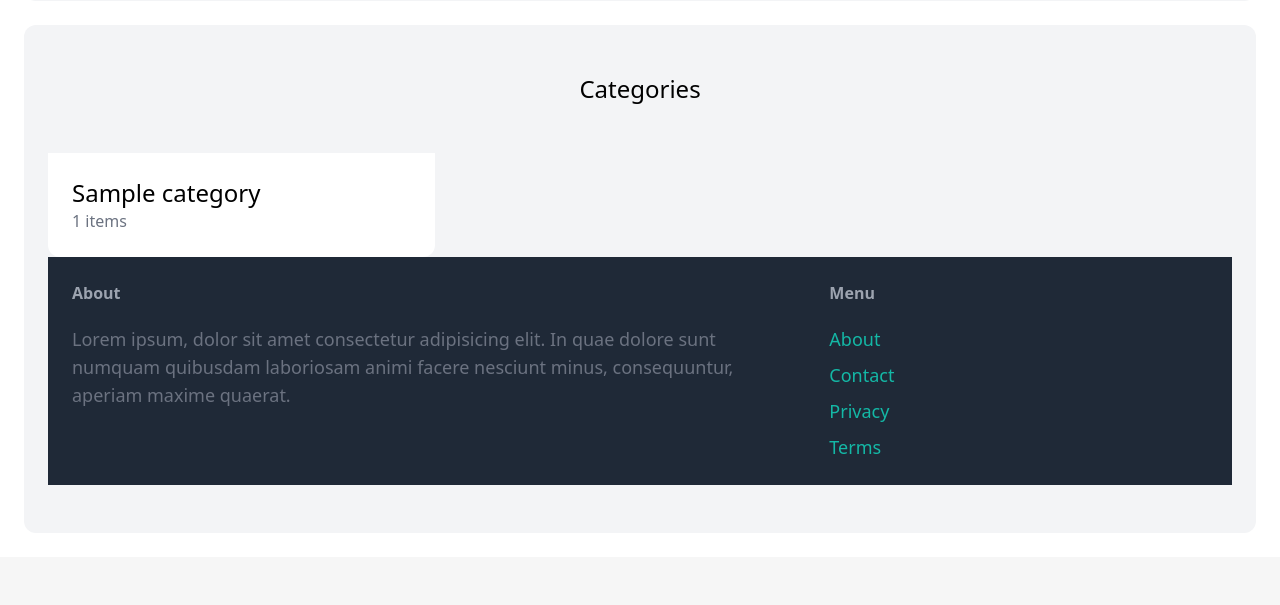
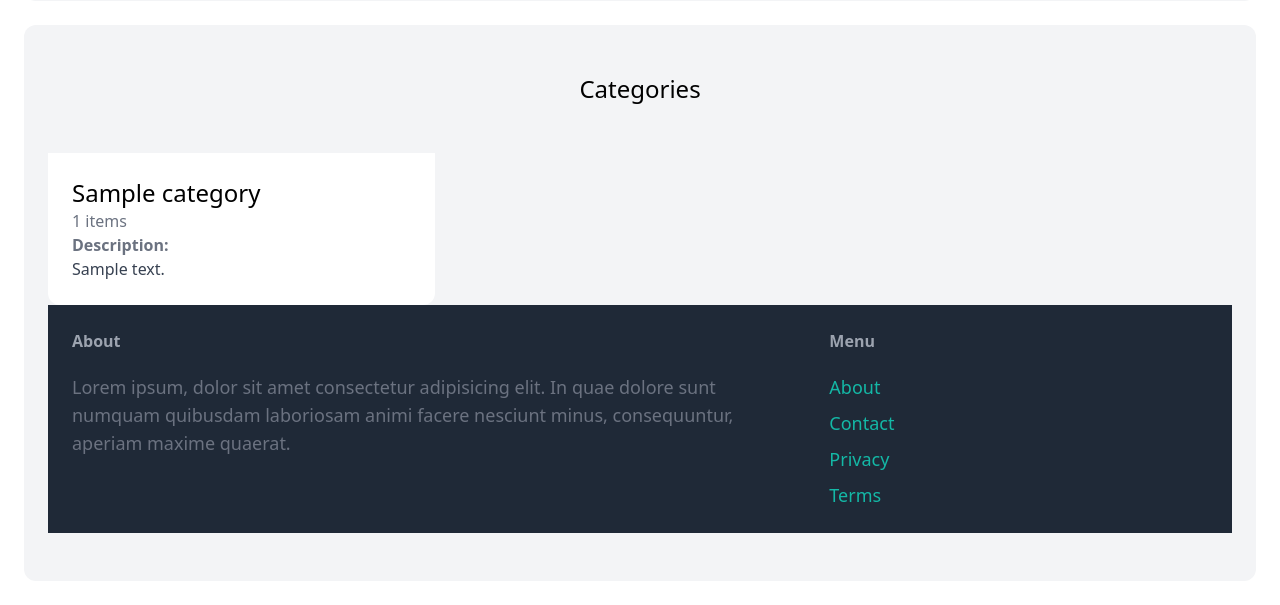
Before and after one commit to geekybishwas/puddle, a Django app: template core/templates/core/index.html in a window 1280 px wide. Shown: the part 694-1299 px from the top of the page. Before the commit the page ends 1179 px from the top, so only its background shows below. Run offline with Django 5.2, Linux system fonts and the light colour scheme; the template is opened without the code that fills it: values that come from a table or form of the project are taken from there, others are empty; tables that the repository leaves empty hold one stand-in row (values such as "Sample post"); grey boxes marked "Sample" are stand-in pictures; some libraries are stand-ins or nearby versions.

Commit message:
Feat:core app updated

```diff
--- a/core/templates/core/base.html
+++ b/core/templates/core/base.html
@@ -33,7 +33,7 @@
             <h3 class="mb-5 font-semibold text-gray-400">Menu</h3>
             <ul class="space-y-2">
                 <li><a href="" class="text-lg text-teal-500 hover:text-teal-700">About</a></li>
-                <li><a href="{% url 'contact' %}" class="text-lg text-teal-500 hover:text-teal-700">Contact</a></li>
+                <li><a href="{% url 'core:contact' %}" class="text-lg text-teal-500 hover:text-teal-700">Contact</a></li>
                 <li><a href="" class="text-lg text-teal-500 hover:text-teal-700">Privacy</a></li>
                 <li><a href="" class="text-lg text-teal-500 hover:text-teal-700">Terms</a></li>
             </ul>
--- a/core/templates/core/index.html
+++ b/core/templates/core/index.html
@@ -36,6 +36,10 @@
               <div class="p-6 bg-white rounded-b-xl">
                 <h2 class="text-2xl">{{category.name}}</h2>
                 <p class="text-gray-500">{{category.items.count}} items</p>
+                <p class="text-gray-700">
+                  <strong class="text-gray-500">Description:</strong><br>
+                  {{item.description}}
+                </p>
               </div>
             </a>
           </div>
--- /dev/null
+++ b/core/urls.py
@@ -0,0 +1,9 @@
+from django.urls import path
+from . import views
+
+app_name='core'
+
+urlpatterns = [
+    path('',views.index,name='index'),
+    path('contact/',views.contact,name='contact')
+]
--- a/puddle/urls.py
+++ b/puddle/urls.py
@@ -2,12 +2,10 @@ from django.conf import settings
 from django.conf.urls.static import static
 from django.contrib import admin
 from django.urls import path,include
-from core.views import index,contact
 
 urlpatterns = [
-    path('',index,name='index'),
+    path('',include('core.urls')),
     path('items/',include('item.urls')),
-    path('contact',contact,name='contact'),
     path('admin/', admin.site.urls),
 
 ] + static(settings.MEDIA_URL,document_root=settings.MEDIA_ROOT)
```
Also changed, not shown: item/templates/item/detail.html (+20 -0 lines), core/forms.py (added), item/migrations/0003_alter_item_options.py (added), media/item_images/1c44db4b3b3cbddee69e4cc5c9191dfe.jpg (added).
